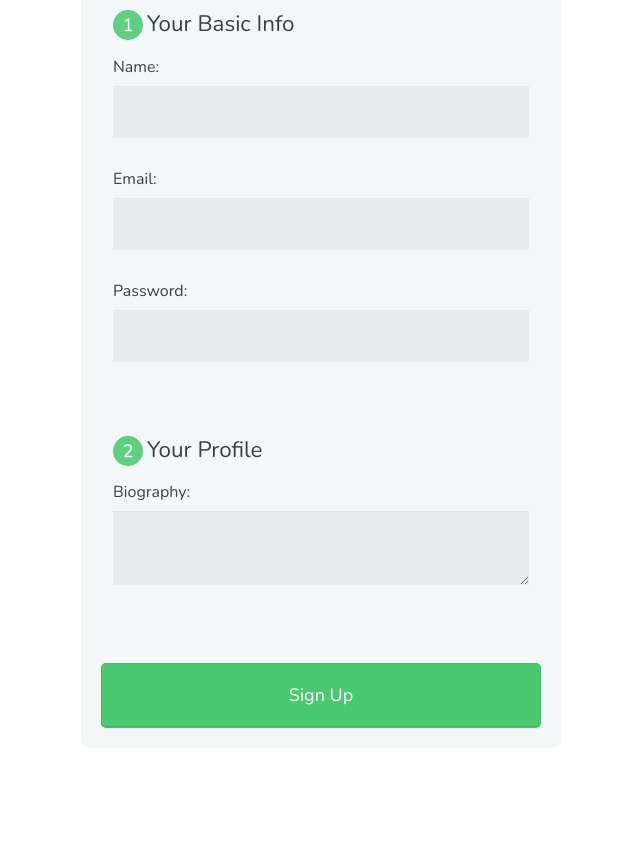
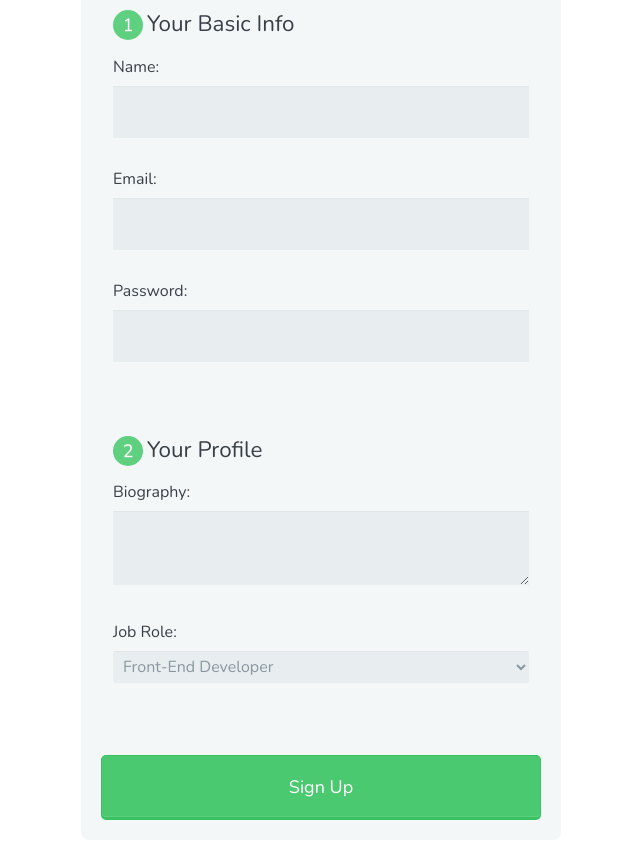
Before and after one commit to Jgobeille/HTML-forms, a plain HTML site: page index.html in a window 1280 px wide. Shown: the part 85-935 px from the top of the page, without its empty margins (319-959 px from the left). Before the commit the page ends 843 px from the top, so only its background shows below. Drawn offline with nearby package versions, Linux system fonts and the light colour scheme.

Commit message:
addedselect options

```diff
--- a/index.html
+++ b/index.html
@@ -37,6 +37,27 @@
 
             <label for='bio'>Biography:</label>
             <textarea id='bio' name='user_bio'></textarea>
+
+            <label for="job">Job Role:</label>
+            <select id="job" name="user_job">
+                <optgroup label='Web'>
+                    <option value='frontend_developer'>Front-End Developer</option>
+                    <option value='php_developer'>PHP Developer</option>
+                    <option value='python_developer'>Python Developer</option>
+                    <option value='rails_developer'>Rails Developer</option>
+                    <option value='web_developer'>Web Developer</option>
+                    <option value='wordPress_developer'>WordPress Developer</option>
+                </optgroup>
+                <optgroup label='Mobile'>
+                    <option value='android_developer'> Android Developer</option>
+                    <option value='ios_developer'>iOS Developer</option>
+                    <option value='mobile_developer'>Mobile Developer</option>
+                </optgroup>
+                <optgroup label="Other">
+                    <option value='business_owner'>Business Owner</option>
+                    <option value='freelancer'>Freelancer</option>
+                </optgroup>
+            </select>
         </fieldset>
 
         <button type='submit'>Sign Up</button>
```
